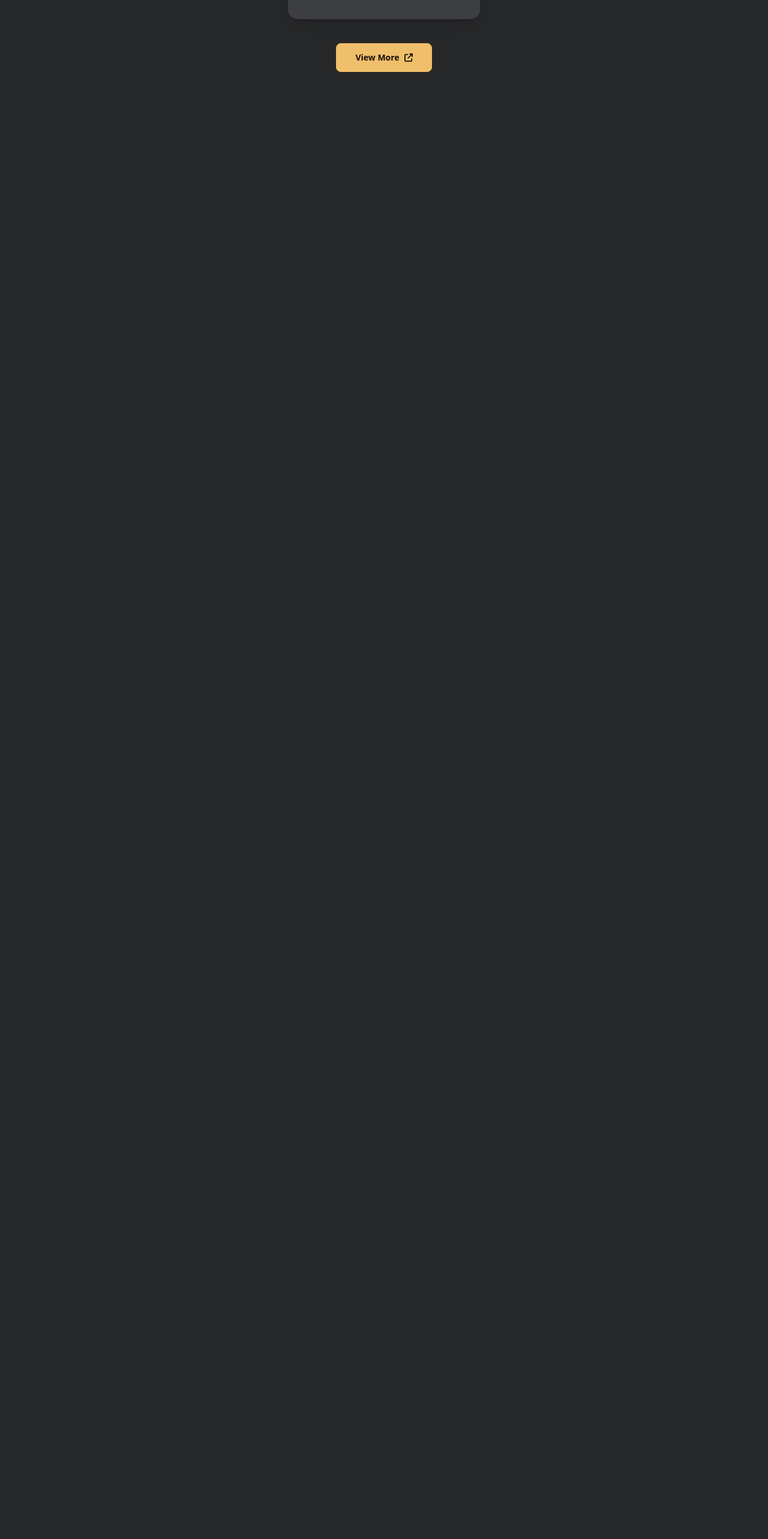
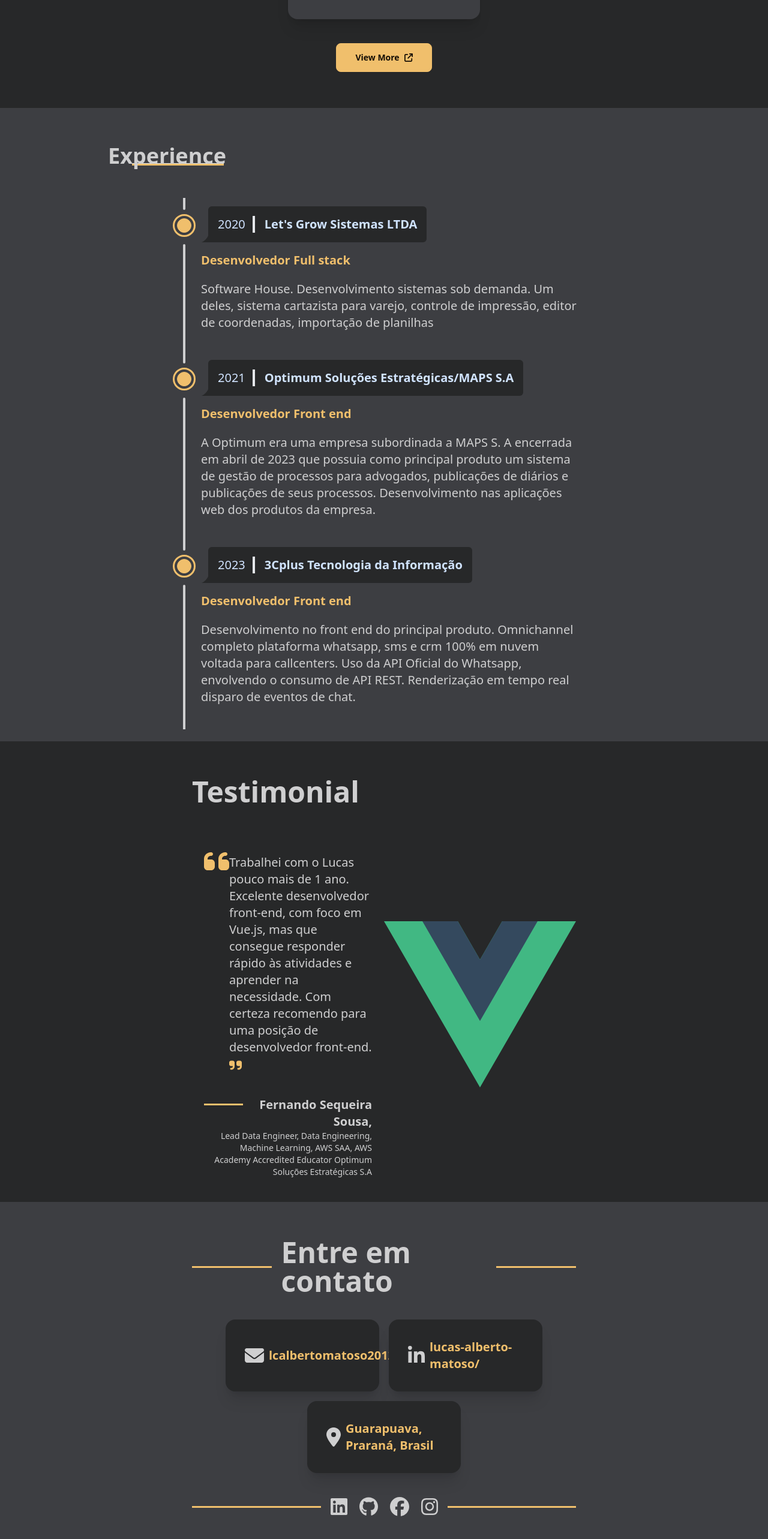
Before and after one commit to lcAlberto/portifolio, a Vue app: page / in a window 1280 px wide. Shown: the part 3224-5790 px from the top of the page at 60% size. Before the commit the page ends 3404 px from the top, so only its background shows below. Built offline with nearby package versions, Linux system fonts and the light colour scheme.

Commit message:
Created all sections

```diff
--- /dev/null
+++ b/src/components/FooterComponent.vue
@@ -0,0 +1,19 @@
+<template>
+  <footer class="pt-10">
+    <hr class="w-screen border border-t-2 border-base-100 opacity-25"/>
+    <div class="h-72 flex flex-col justify-center items-center">
+    <h1 class="text-3xl font-extrabold text-primary">
+      Feito com carinho
+      <font-awesome-icon :icon="['fas', 'heart']" />
+    </h1>
+    </div>
+  </footer>
+</template>
+<script setup lang="ts">
+
+</script>
+
+
+<style scoped>
+
+</style>
--- /dev/null
+++ b/src/components/pages/ContactView.vue
@@ -0,0 +1,76 @@
+<template>
+  <section
+    id="contact"
+    class="pt-10 min-h-96 xl:w-1/2 mx-auto"
+  >
+      <div class="flex items-center justify-center gap-4">
+        <hr class="w-1/4 border border-t-2 border-primary"/>
+        <h1 class="card-title text-5xl">Entre em contato</h1>
+        <hr class="w-1/4 border border-t-2 border-primary"/>
+      </div>
+    <div class="flex flex-wrap gap-4 justify-center my-10">
+      <div class="card bg-base-100 shadow-xl p-0 w-2/5">
+        <div class="card-body flex flex-row items-center">
+        <font-awesome-icon :icon="['fas', 'envelope']" size="2xl"/>
+          <h2 class="card-title text-primary">lcalbertomatoso2012@gmail.com</h2>
+        </div>
+      </div>
+
+      <div class="card bg-base-100 shadow-xl p-0 w-2/5">
+        <div class="card-body flex flex-row items-center">
+          <font-awesome-icon :icon="['fab', 'linkedin-in']" size="2xl"/>
+          <h2 class="card-title text-primary">lucas-alberto-matoso/</h2>
+        </div>
+      </div>
+
+      <div class="card bg-base-100 shadow-xl p-0 w-2/5">
+        <div class="card-body flex flex-row items-center">
+          <font-awesome-icon :icon="['fas', 'location-dot']" size="2xl"/>
+          <h2 class="card-title text-primary">Guarapuava, Praraná, Brasil</h2>
+        </div>
+      </div>
+    </div>
+    <div class="flex items-center justify-center gap-4">
+      <hr class="w-screen border border-t-2 border-primary"/>
+      <div class="flex gap-5">
+        <a
+          href="https://www.linkedin.com/in/lucas-alberto-matoso/"
+          target="_blank"
+          class="hover:text-sky-600"
+        >
+          <font-awesome-icon :icon="['fab', 'linkedin']" size="2xl"/>
+        </a>
+        <a
+          href="https://github.com/lcAlberto/"
+          target="_blank"
+          class="hover:text-github"
+        >
+          <font-awesome-icon :icon="['fab', 'github']" size="2xl"/>
+        </a>
+        <a
+          href="https://www.facebook.com/lucasalberto.matoso.71"
+          target="_blank"
+          class="hover:text-facebook"
+        >
+          <font-awesome-icon :icon="['fab', 'facebook']" size="2xl"/>
+        </a>
+        <a
+          href="https://www.instagram.com/lcalbertomatoso/"
+          target="_blank"
+          class="hover:text-instagram"
+        >
+          <font-awesome-icon :icon="['fab', 'instagram']" size="2xl"/>
+        </a>
+      </div>
+      <hr class="w-screen border border-t-2 border-primary"/>
+    </div>
+  </section>
+</template>
+<script setup lang="ts">
+
+</script>
+
+
+<style scoped>
+
+</style>
--- /dev/null
+++ b/src/components/pages/ExperienceView.vue
@@ -0,0 +1,105 @@
+<template>
+  <section
+    id="experience"
+    class="pt-10 flex justify-center"
+  >
+    <div class="xl:w-3/4 min-h-96 mx-auto p-5">
+      <h1 class="card-title text-4xl">Experience</h1>
+      <hr class="bg-primary -mt-2 h-1 w-1/6 mb-10 ml-10"/>
+      <div class="text-xl pt-5 flex flex-col items-center gap-4">
+        <ul class="timeline timeline-compact timeline-snap-icon timeline-vertical w-9/12">
+          <li>
+            <hr class="bg-base-content !h-5"/>
+            <div class="timeline-end mb-10 px-3">
+              <div class="chat chat-start">
+                <div class="flex gap-4  items-center chat-bubble chat-bubble-accent bg-base-100 rounded-md">
+                  <span class="border border-0 border-r-4 pr-3">2020</span>
+                  <a
+                    href="https://www.linkedin.com/company/letscomvc/"
+                    target="_blank"
+                    class="text-xl font-bold my-2 hover:text-primary"
+                  >
+                    Let's Grow Sistemas LTDA
+                  </a>
+                </div>
+              </div>
+              <h3 class="text-primary font-semibold pt-3 pb-5">Desenvolvedor Full stack</h3>
+              <p>
+                Software House. Desenvolvimento sistemas sob demanda.
+                Um deles, sistema cartazista para varejo, controle de impressão, editor de coordenadas, importação de planilhas
+              </p>
+            </div>
+            <div class="timeline-middle mt-5 mb-3">
+              <span class="btn btn-xs btn-circle btn-primary outline outline-offset-4"/>
+            </div>
+            <hr class="bg-base-content"/>
+          </li>
+
+          <li>
+            <hr class="bg-base-content !h-5"/>
+            <div class="timeline-end mb-10 px-3">
+              <div class="chat chat-start">
+                <div class="flex gap-4  items-center chat-bubble chat-bubble-accent bg-base-100 rounded-md">
+                  <span class="border border-0 border-r-4 pr-3">2021</span>
+                  <a
+                    href="https://www.linkedin.com/company/maps-sa/"
+                    target="_blank"
+                    class="text-xl font-bold my-2 hover:text-primary"
+                  >
+                    Optimum Soluções Estratégicas/MAPS S.A
+                  </a>
+                </div>
+              </div>
+              <h3 class="text-primary font-semibold pt-3 pb-5">Desenvolvedor Front end</h3>
+              <p>
+                A Optimum era uma empresa subordinada a MAPS S. A encerrada em abril de 2023
+                que possuia como principal produto um sistema de gestão de processos para advogados,
+                publicações de diários e publicações de seus processos.
+                Desenvolvimento nas aplicações web dos produtos da empresa.
+              </p>
+            </div>
+            <div class="timeline-middle mt-5 mb-3">
+              <span class="btn btn-xs btn-circle btn-primary outline outline-offset-4"/>
+            </div>
+            <hr class="bg-base-content"/>
+          </li>
+
+          <li>
+            <hr class="bg-base-content !h-5"/>
+            <div class="timeline-end mb-10 px-3">
+              <div class="chat chat-start">
+                <div class="flex gap-4  items-center chat-bubble chat-bubble-accent bg-base-100 rounded-md">
+                  <span class="border border-0 border-r-4 pr-3">2023</span>
+                  <a
+                    href="https://www.linkedin.com/company/3c_plus/"
+                    target="_blank"
+                    class="text-xl font-bold my-2 hover:text-primary"
+                  >
+                    3Cplus Tecnologia da Informação
+                  </a>
+                </div>
+              </div>
+              <h3 class="text-primary font-semibold pt-3 pb-5">Desenvolvedor Front end</h3>
+              <p>
+                Desenvolvimento no front end do principal produto. Omnichannel completo plataforma whatsapp, sms e crm 100% em nuvem voltada para callcenters.
+                Uso da API Oficial do Whatsapp, envolvendo o consumo de API REST. Renderização em tempo real disparo de eventos de chat.
+              </p>
+            </div>
+            <div class="timeline-middle mt-5 mb-3">
+              <span class="btn btn-xs btn-circle btn-primary outline outline-offset-4"/>
+            </div>
+            <hr class="bg-base-content"/>
+          </li>
+
+
+        </ul>
+      </div>
+    </div>
+  </section>
+</template>
+
+<style>
+
+</style>
+<script setup lang="ts">
+</script>
--- /dev/null
+++ b/src/components/pages/TestimonialView.vue
@@ -0,0 +1,46 @@
+<template>
+  <section
+    id="testimonial"
+    class="pt-10 min-h-96 xl:w-1/2 mx-auto"
+  >
+    <h1 class="card-title text-5xl mb-5">Testimonial</h1>
+    <div class="flex justify-center items-center">
+    <div class="w-1/2 p-5">
+      <div class="text-xl mt-10 flex">
+<!--        <hr class="w-1/2 border border-t-2 border-primary mt-3 mr-3"/>-->
+        <font-awesome-icon :icon="['fas', 'quote-left']" size="2xl" class="text-primary text-5xl -mt-3"/>
+        <p>
+          Trabalhei com o Lucas pouco mais de 1 ano. Excelente desenvolvedor front-end, com foco em Vue.js, mas que consegue responder rápido às atividades e aprender na necessidade. Com certeza recomendo para uma posição de desenvolvedor front-end.
+            <font-awesome-icon :icon="['fas', 'quote-right']" size="2xl" class="text-primary text-2xl"/>
+        </p>
+      </div>
+      <div class="float-end text-xl mt-10 flex">
+        <div class="flex flex-col items-end text-end">
+          <span class="flex gap-2 font-bold">
+            <hr class="w-20 border border-t-2 border-primary mt-3"/>
+            Fernando Sequeira Sousa,
+          </span>
+          <span class="font-extralight text-sm">
+            Lead Data Engineer, Data Engineering, Machine Learning, AWS SAA, AWS Academy Accredited Educator
+            <span>Optimum Soluções Estratégicas S.A</span>
+          </span>
+        </div>
+      </div>
+    </div>
+    <div class="xl:w-1/2">
+      <img
+        src="/src/assets/logo.svg"
+        class=""
+      >
+    </div>
+    </div>
+  </section>
+</template>
+<script setup lang="ts">
+
+</script>
+
+
+<style scoped>
+
+</style>
--- a/src/views/HomeView.vue
+++ b/src/views/HomeView.vue
@@ -3,6 +3,10 @@
 import PortifolioView from '@/components/pages/portifolio/PortifolioView.vue'
 import SkillsView from '@/components/pages/SkillsView.vue'
 import IndexView from '@/components/pages/IndexView.vue'
+import Experience from '@/components/pages/ExperienceView.vue'
+import TestimonialView from '@/components/pages/TestimonialView.vue'
+import ContactView from '@/components/pages/ContactView.vue'
+import FooterComponent from '@/components/FooterComponent.vue'
 </script>
 
 <template>
@@ -19,5 +23,17 @@
     <div class="bg-base-100 my-5">
     <portifolio-view/>
     </div>
+    <div class="bg-secondary my-5">
+      <experience />
+    </div>
+    <div class="bg-base-100 my-5">
+      <testimonial-view/>
+    </div>
+    <div class="bg-secondary py-5">
+      <contact-view />
+    </div>
+    <div class="bg-secondary">
+      <footer-component />
+    </div>
   </main>
 </template>
```
